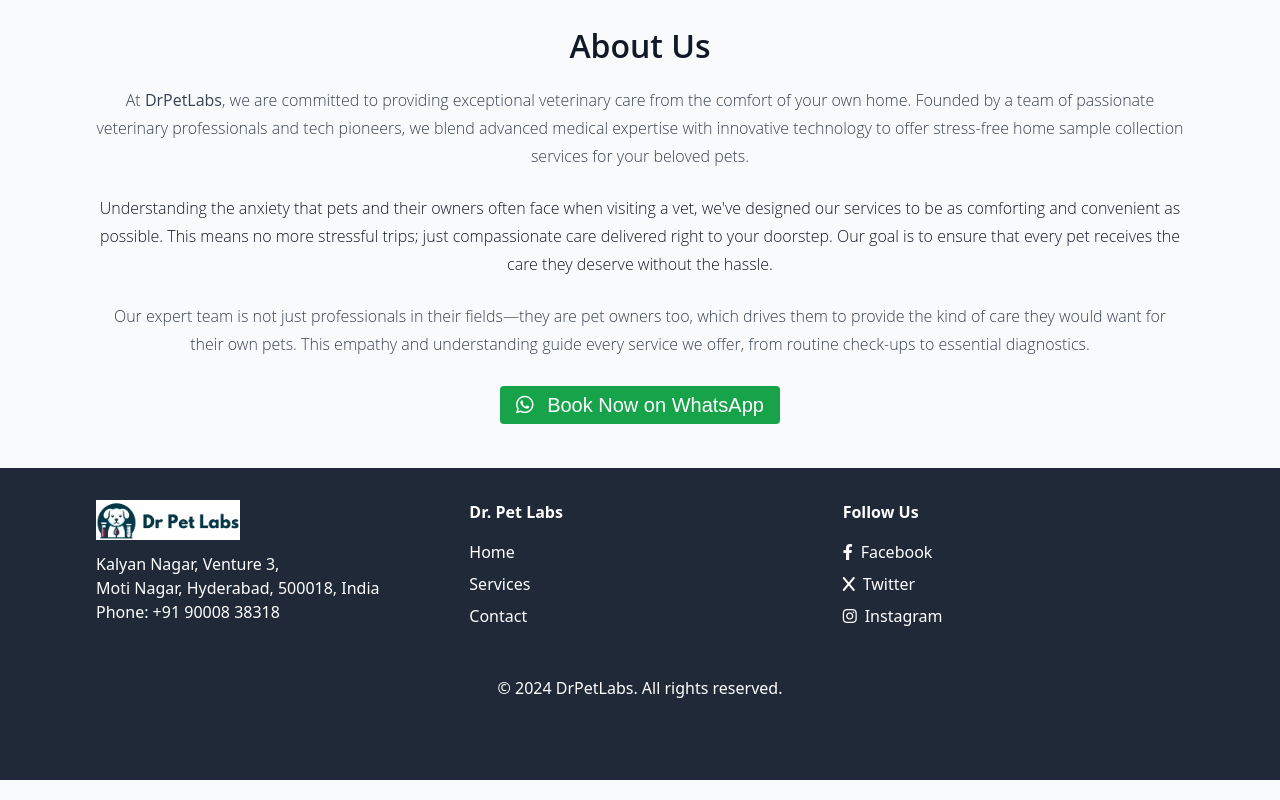
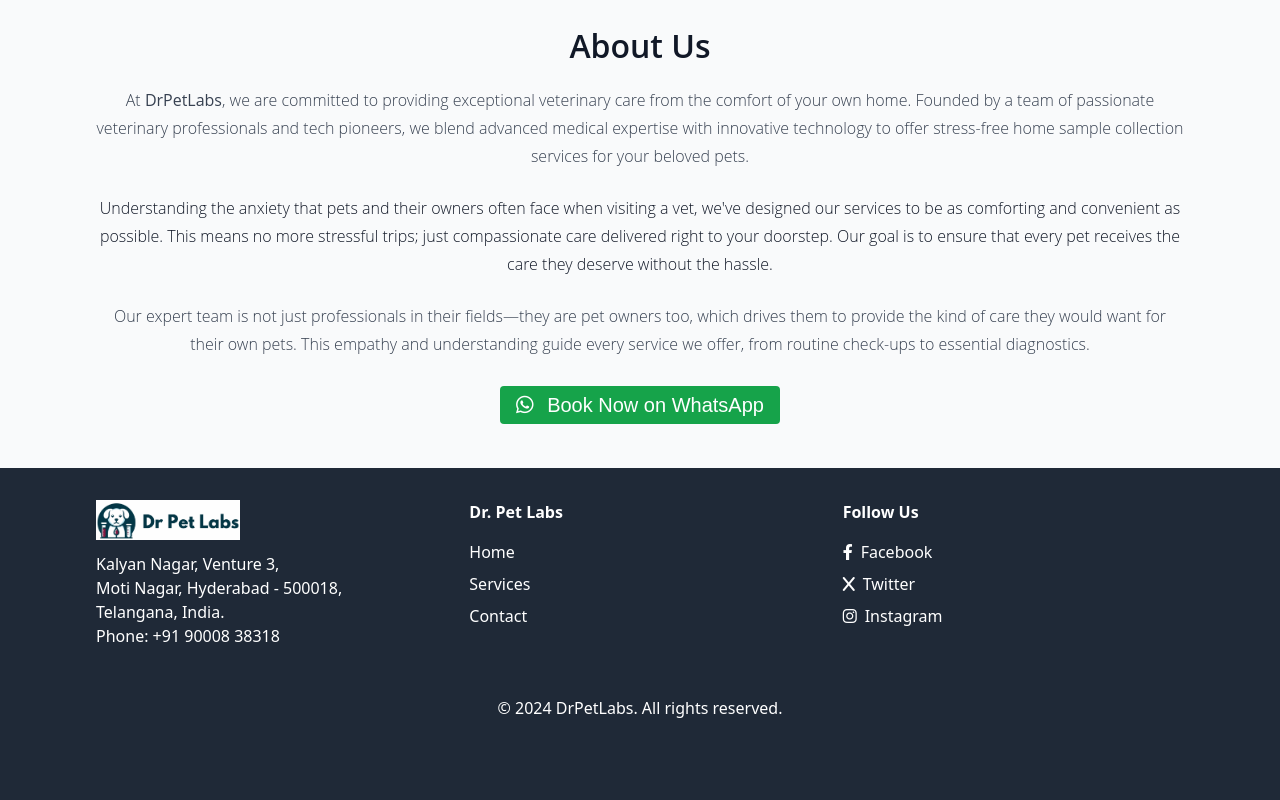
Before and after one commit to sameermathad/drpet, a website: page index.html in a window 1280 px wide. Shown: the part 3057-3857 px from the top of the page. Drawn offline with nearby package versions, Linux system fonts and the light colour scheme.

Commit message:
telangana india

```diff
--- a/index.html
+++ b/index.html
@@ -649,7 +649,8 @@
             <div>
                 <img src="assets/img/logo.png" alt="Dr Pet Labs Logo" class="h-10 mb-3">
                 <p>Kalyan Nagar, Venture 3,</p>
-                <p>Moti Nagar, Hyderabad, 500018, India</p>
+                <p>Moti Nagar, Hyderabad - 500018,</p>
+                <p>Telangana, India.</p>
                 <p>Phone: +91 90008 38318</p>
             </div>
             <div>
```
